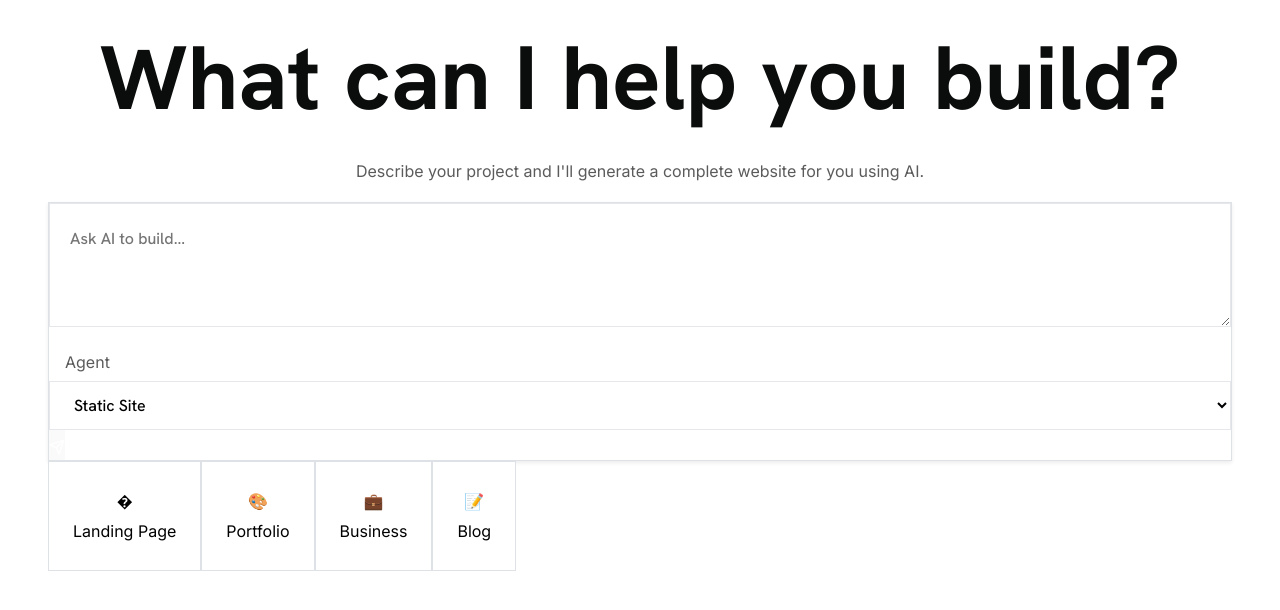
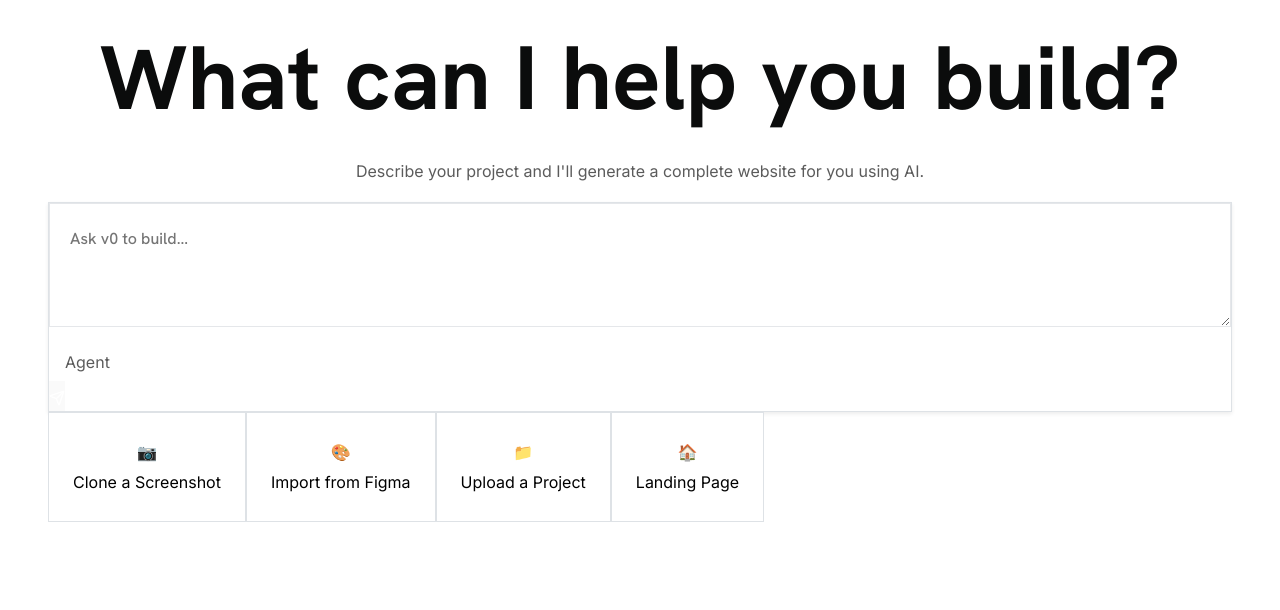
Before and after one commit to pixelways-Inc/pixelways, a Next.js app: page /builder in a window 1280 px wide. Shown: the top 610 px of the page. Built offline with nearby package versions, Linux system fonts and the light colour scheme.

Commit message:
FEAT: Refactor ChatInterfaceLanding and WorkspaceChat components for improved UI and functionality

```diff
--- a/components/ChatInterfaceLanding.js
+++ b/components/ChatInterfaceLanding.js
@@ -1,9 +1,7 @@
 "use client";
-
 import React, { useState } from 'react';
 import { useRouter } from 'next/navigation';
-import TextareaAutosize from 'react-textarea-autosize';
-import { Send, Loader } from 'lucide-react';
+import TextareaAutosize from 'react-textarea-autosize';import { Send, Loader } from 'lucide-react';
 
 const ChatInterfaceLanding = () => {
   const [prompt, setPrompt] = useState('');
@@ -13,7 +11,6 @@ const ChatInterfaceLanding = () => {
 
   const handleGenerate = async () => {
     if (!prompt.trim() || isGenerating) return;
-
     setIsGenerating(true);
 
     try {
@@ -27,7 +24,6 @@ const ChatInterfaceLanding = () => {
           projectType: projectType
         }),
       });
-
       const data = await response.json();
 
       if (data.success && data.website) {
@@ -66,7 +62,6 @@ const handleKeyPress = (e) => {
           Describe your project and I'll generate a complete website for you using AI.
         </p>
       </div>
-
       {/* Chat Input Section */}
       <div className="bg-white border border-gray-200 rounded-xl shadow-sm hover:shadow-md focus-within:border-gray-300 focus-within:shadow-md transition-all duration-200 p-6 mb-8 max-w-3xl mx-auto"> {/* inputSection */}
         <div className="relative"> {/* inputContainer */}
@@ -77,7 +72,7 @@ const handleKeyPress = (e) => {
             value={prompt}
             onChange={(e) => setPrompt(e.target.value)}
             onKeyDown={handleKeyPress}
-            placeholder="Ask AI to build..."
+            placeholder="Ask v0 to build..."
             className="w-full bg-transparent border-none text-lg text-gray-900 placeholder-gray-500 resize-none focus:outline-none leading-relaxed" // textarea
             disabled={isGenerating}
           />
@@ -90,19 +85,7 @@ const handleKeyPress = (e) => {
                 <div className="w-2 h-2 bg-green-500 rounded-full"></div>
                 Agent
               </div>
-
-              {/* Project Type Selector */}
-              <select
-                value={projectType}
-                onChange={(e) => setProjectType(e.target.value)}
-                className="bg-transparent border-none text-sm text-gray-600 cursor-pointer focus:outline-none"
-                disabled={isGenerating}
-              >
-                <option value="static">Static Site</option>
-                <option value="react-vite">React App</option>
-              </select>
             </div>
-
             {/* Send Button */}
             <button
               onClick={handleGenerate}
@@ -114,48 +97,47 @@ const handleKeyPress = (e) => {
           </div>
         </div>
       </div>
-
       {/* Quick Action Buttons */}
       <div className="max-w-3xl mx-auto">
         <div className="grid grid-cols-2 md:grid-cols-4 gap-3">
+          <button
+            onClick={() => setPrompt("Clone this screenshot and create a similar website")}
+            className="flex items-center gap-3 p-4 bg-white border border-gray-200 rounded-lg hover:border-gray-300 hover:shadow-sm transition-all duration-200 text-left group"
+          >
+            <div className="w-6 h-6 bg-gray-100 rounded flex items-center justify-center group-hover:bg-gray-200 transition-colors">
+              📷
+            </div>
+            <span className="text-sm font-medium text-gray-900">Clone a Screenshot</span>
+          </button>
+
+          <button
+            onClick={() => setPrompt("Import and convert this Figma design to a website")}
+            className="flex items-center gap-3 p-4 bg-white border border-gray-200 rounded-lg hover:border-gray-300 hover:shadow-sm transition-all duration-200 text-left group"
+          >
+            <div className="w-6 h-6 bg-gray-100 rounded flex items-center justify-center group-hover:bg-gray-200 transition-colors">
+              🎨
+            </div>
+            <span className="text-sm font-medium text-gray-900">Import from Figma</span>
+          </button>
+
+          <button
+            onClick={() => setPrompt("Upload my project files and help me build upon them")}
+            className="flex items-center gap-3 p-4 bg-white border border-gray-200 rounded-lg hover:border-gray-300 hover:shadow-sm transition-all duration-200 text-left group"
+          >
+            <div className="w-6 h-6 bg-gray-100 rounded flex items-center justify-center group-hover:bg-gray-200 transition-colors">
+              📁
+            </div>
+            <span className="text-sm font-medium text-gray-900">Upload a Project</span>
+          </button>
+
           <button
             onClick={() => setPrompt("Create a beautiful landing page for my startup")}
             className="flex items-center gap-3 p-4 bg-white border border-gray-200 rounded-lg hover:border-gray-300 hover:shadow-sm transition-all duration-200 text-left group"
           >
             <div className="w-6 h-6 bg-gray-100 rounded flex items-center justify-center group-hover:bg-gray-200 transition-colors">
-              �
+              🏠
             </div>
             <span className="text-sm font-medium text-gray-900">Landing Page</span>
-          </button>
-
-          <button
-            onClick={() => setPrompt("Build a modern portfolio website")}
-            className="flex items-center gap-3 p-4 bg-white border border-gray-200 rounded-lg hover:border-gray-300 hover:shadow-sm transition-all duration-200 text-left group"
-          >
-            <div className="w-6 h-6 bg-gray-100 rounded flex items-center justify-center group-hover:bg-gray-200 transition-colors">
-              🎨
-            </div>
-            <span className="text-sm font-medium text-gray-900">Portfolio</span>
-          </button>
-
-          <button
-            onClick={() => setPrompt("Create a business website with contact forms")}
-            className="flex items-center gap-3 p-4 bg-white border border-gray-200 rounded-lg hover:border-gray-300 hover:shadow-sm transition-all duration-200 text-left group"
-          >
-            <div className="w-6 h-6 bg-gray-100 rounded flex items-center justify-center group-hover:bg-gray-200 transition-colors">
-              💼
-            </div>
-            <span className="text-sm font-medium text-gray-900">Business</span>
-          </button>
-
-          <button
-            onClick={() => setPrompt("Build a blog website with modern design")}
-            className="flex items-center gap-3 p-4 bg-white border border-gray-200 rounded-lg hover:border-gray-300 hover:shadow-sm transition-all duration-200 text-left group"
-          >
-            <div className="w-6 h-6 bg-gray-100 rounded flex items-center justify-center group-hover:bg-gray-200 transition-colors">
-              📝
-            </div>
-            <span className="text-sm font-medium text-gray-900">Blog</span>
           </button>
         </div>
       </div>
```
Also changed, not shown: components/WorkspaceChat.js (+6 -6 lines). Lines whose indentation alone changed are shown as unchanged.
